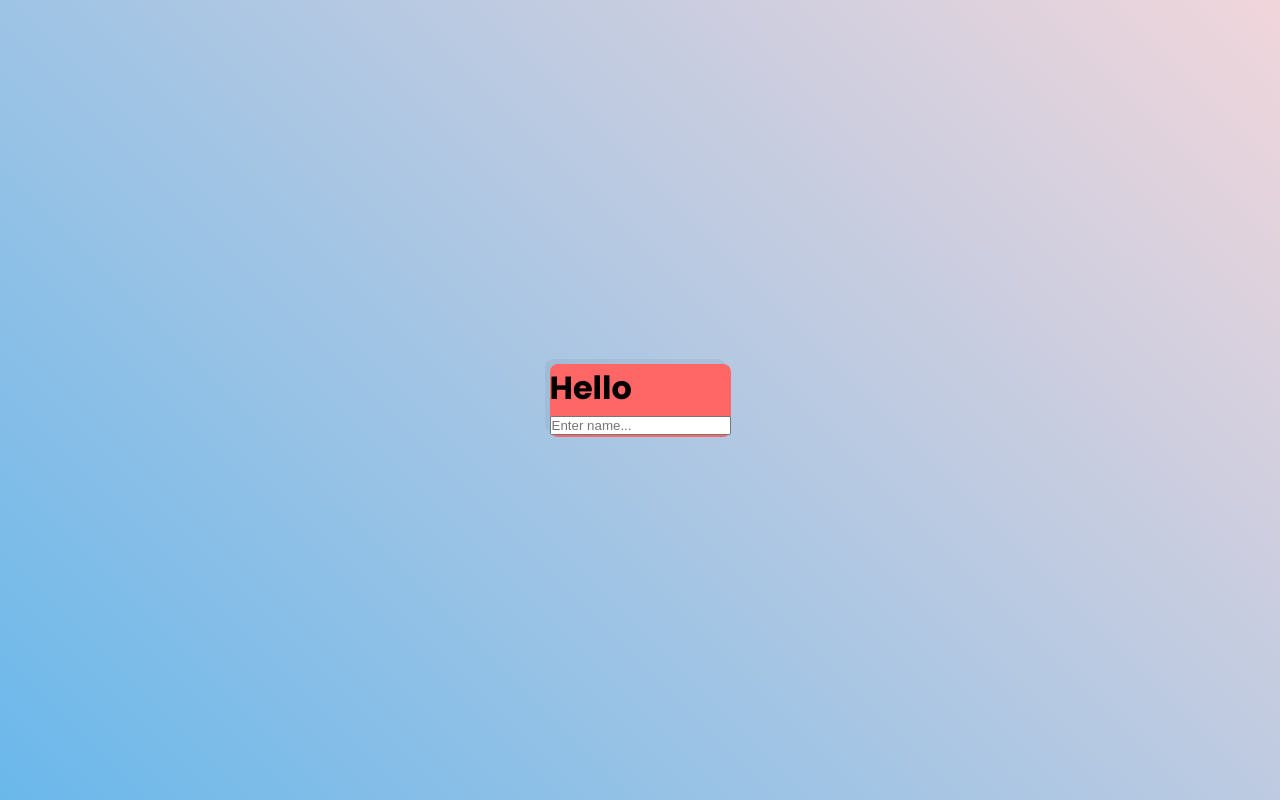
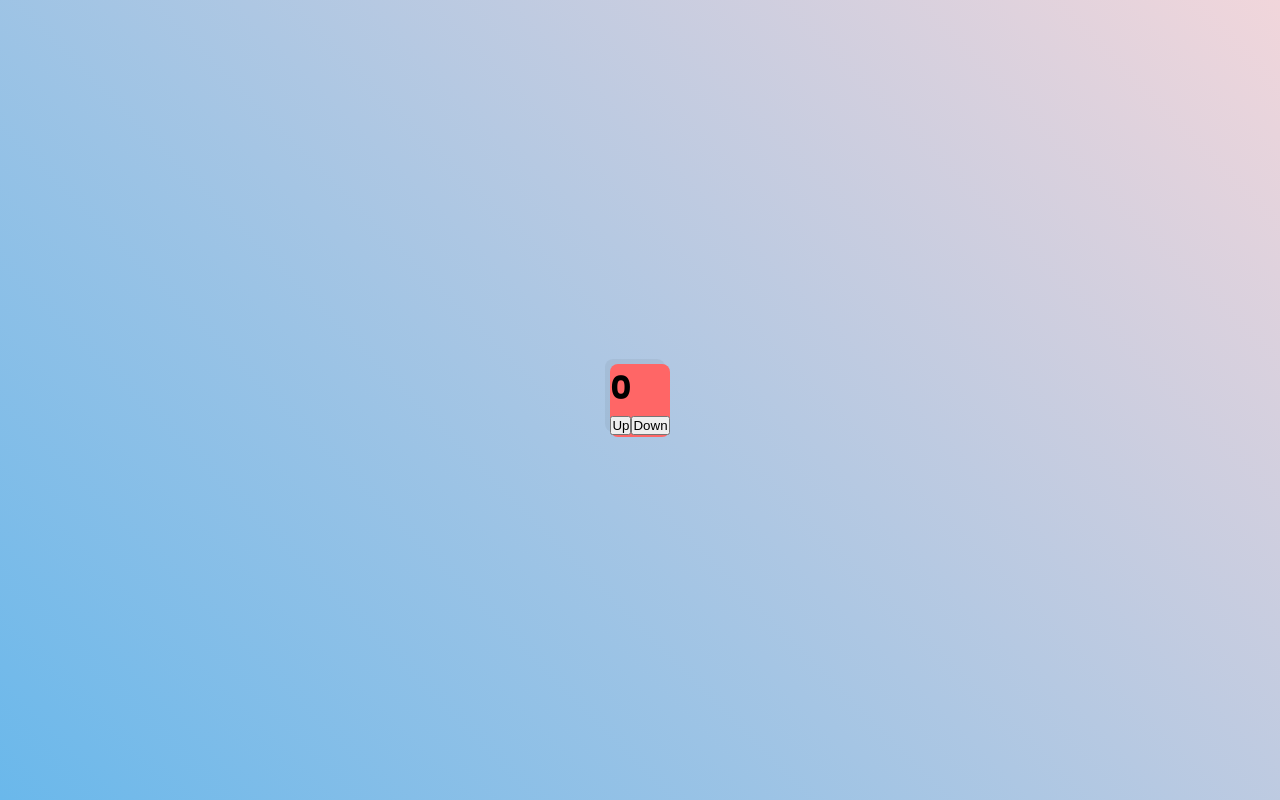
Before and after one commit to nguyenbinhduong108/Learn_React, a React (Vite) app: page / in a window 1280 px wide. Built offline with nearby package versions, Linux system fonts and the light colour scheme.

Commit message:
useReducer

```diff
--- a/src/App.tsx
+++ b/src/App.tsx
@@ -1,14 +1,31 @@
 import Todo from "./components/Todo";
 import style from "./App.module.css";
-import { useCallback, useEffect, useRef, useState } from "react";
+import { useCallback, useEffect, useReducer, useRef, useState } from "react";
+
+const initialState = 0;
+
+const UP_ACTION = "up";
+const DOWN_ACTION = "down";
+
+const reducer = (state: number, action: string) => {
+  // console.log("reducer");
+  switch (action) {
+    case UP_ACTION:
+      return state + 1;
+    case DOWN_ACTION:
+      return state - 1;
+    default:
+      throw new Error("Invalid action");
+  }
+};
 
 export default function App() {
-  const inputRef = useRef<HTMLInputElement>(null);
+  // const inputRef = useRef<HTMLInputElement>(null);
 
-  function handleClick() {
-    inputRef.current?.focus();
-    console.log("focus");
-  }
+  // function handleClick() {
+  //   inputRef.current?.focus();
+  //   console.log("focus");
+  // }
 
   // useEffect(() => {
   //   inputRef.current?.focus();
@@ -16,6 +33,7 @@
   // });
 
   // const [count, setCount] = useState(0);
+  const [count, dispatch] = useReducer(reducer, initialState);
 
   //#region useCallback
   // const onIncrease = useCallback(() => {
@@ -23,13 +41,19 @@
   // }, []);
 
   return (
+    // <div className={style.container}>
+    //   <Todo />
+    //   <Content onIncrease={onIncrease} />
+
+    //   <h1>{count}</h1>
+    //   <h1 onClick={handleClick}>Hello</h1>
+    //   <input ref={inputRef} placeholder="Enter name..." />
+    // </div>
+
     <div className={style.container}>
-      {/* <Todo />
-      <Content onIncrease={onIncrease} />
-
-      <h1>{count}</h1>*/}
-      <h1 onClick={handleClick}>Hello</h1>
-      <input ref={inputRef} placeholder="Enter name..." />
+      <h1>{count}</h1>
+      <button onClick={() => dispatch(UP_ACTION)}>Up</button>
+      <button onClick={() => dispatch(DOWN_ACTION)}>Down</button>
     </div>
   );
 }
```
